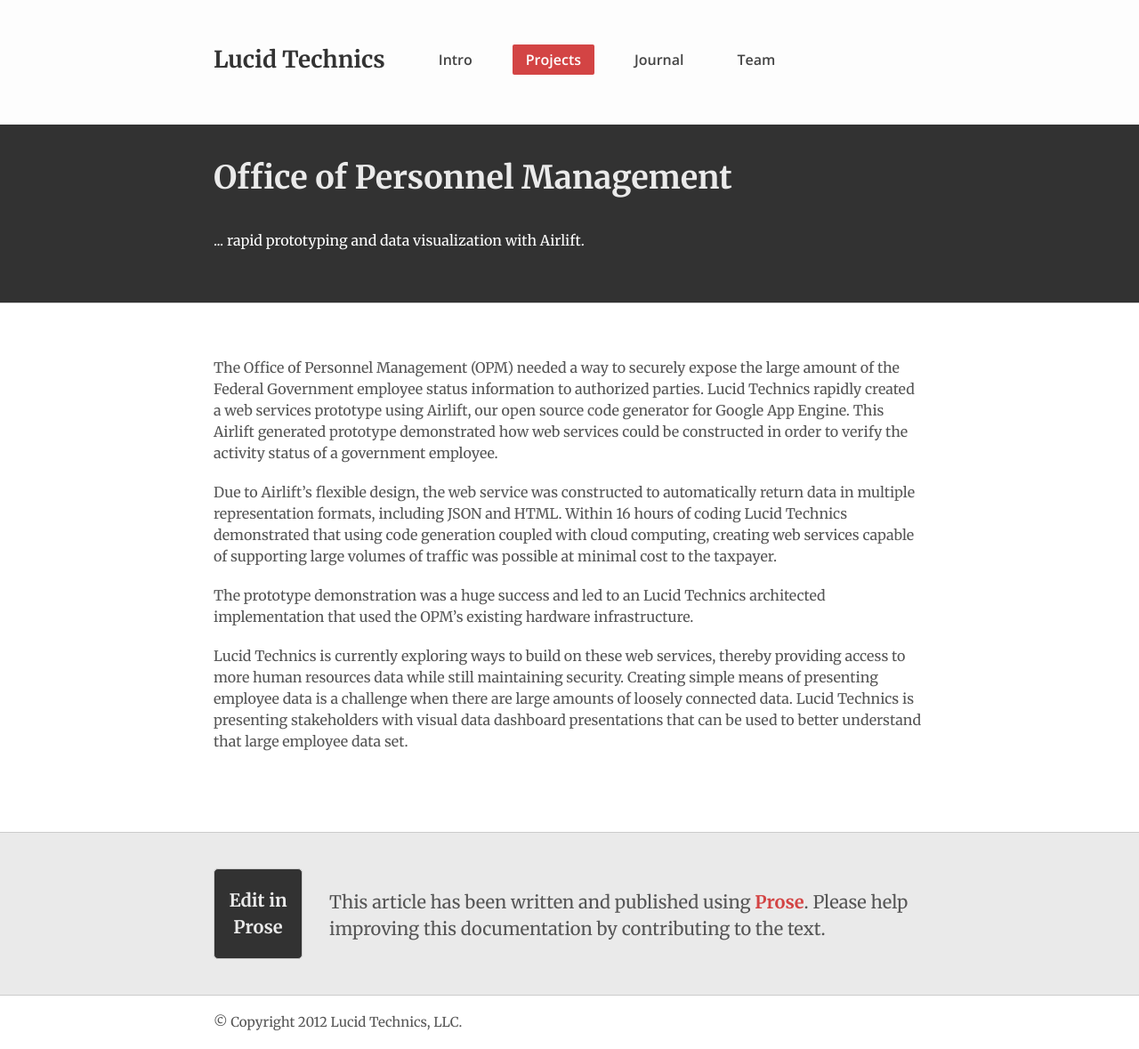
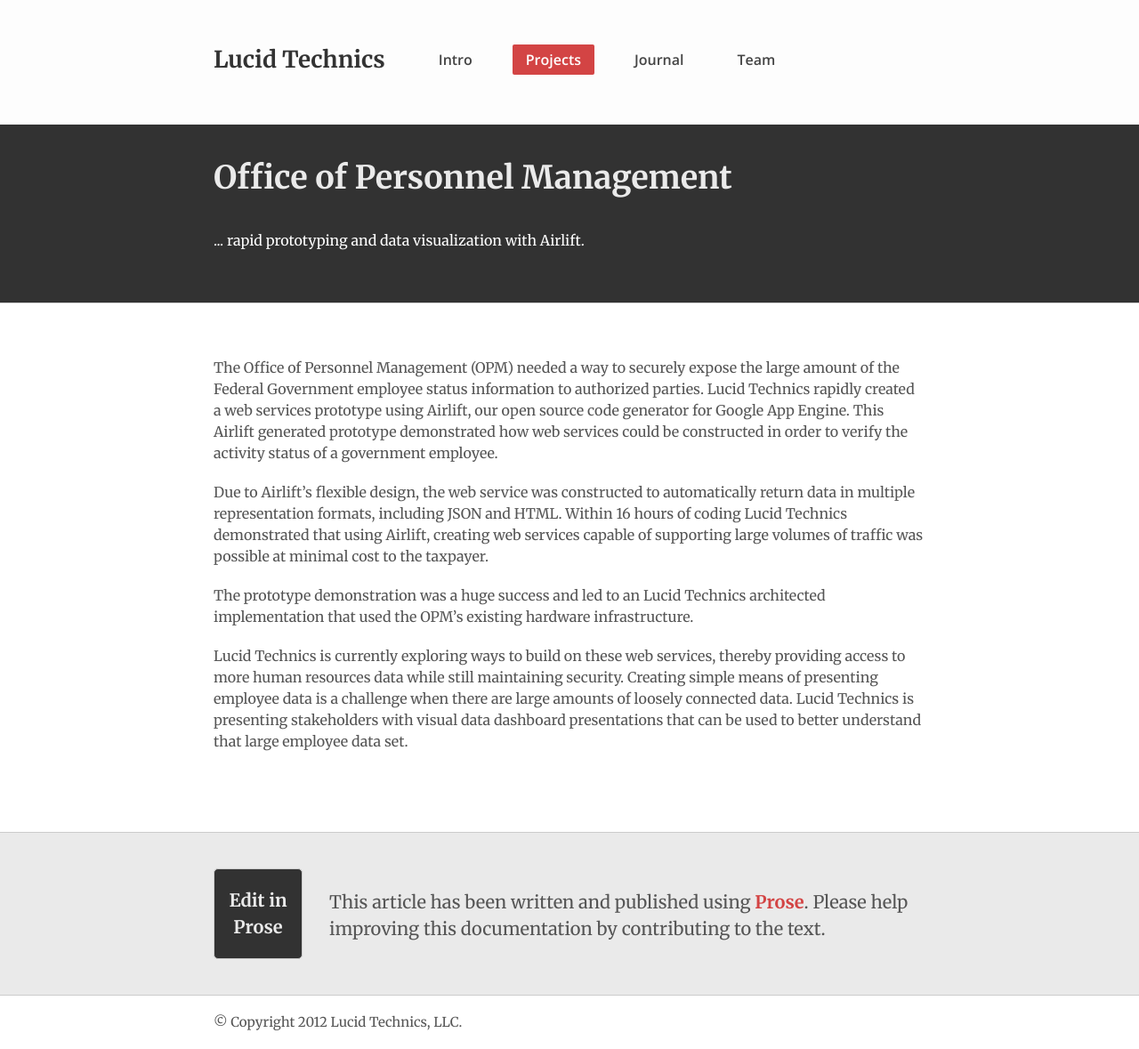
Before and after one commit to LucidTechnics/lucidtechnics.github.com, a Jekyll site: the page built from _posts/projects/0100-01-02-opm.md, in a window 1280 px wide. Shown: the whole page at 89% size. Built offline with Jekyll 4.4.1, drawn with Linux system fonts in a browser that asks for light colours; nearby versions of some CDN libraries.

Commit message:
Updated _posts/projects/0100-01-02-opm.md

```diff
--- a/_posts/projects/0100-01-02-opm.md
+++ b/_posts/projects/0100-01-02-opm.md
@@ -14,7 +14,7 @@
 
 The Office of Personnel Management (OPM) needed a way to securely expose the large amount of the Federal Government employee status information to authorized parties.  Lucid Technics rapidly created a web services prototype using Airlift, our open source code generator for Google App Engine.  This Airlift generated prototype demonstrated how web services could be constructed in order to verify the activity status of a government employee.
 
-Due to Airlift's flexible design, the web service was constructed to automatically return data in multiple representation formats, including JSON and HTML.  Within 16 hours of coding Lucid Technics demonstrated that using code generation coupled with cloud computing, creating web services capable of supporting large volumes of traffic was possible at minimal cost to the taxpayer.
+Due to Airlift's flexible design, the web service was constructed to automatically return data in multiple representation formats, including JSON and HTML.  Within 16 hours of coding Lucid Technics demonstrated that using Airlift, creating web services capable of supporting large volumes of traffic was possible at minimal cost to the taxpayer.
 
 The prototype demonstration was a huge success and led to an Lucid Technics architected implementation that used the OPM's existing hardware infrastructure.
 
```
